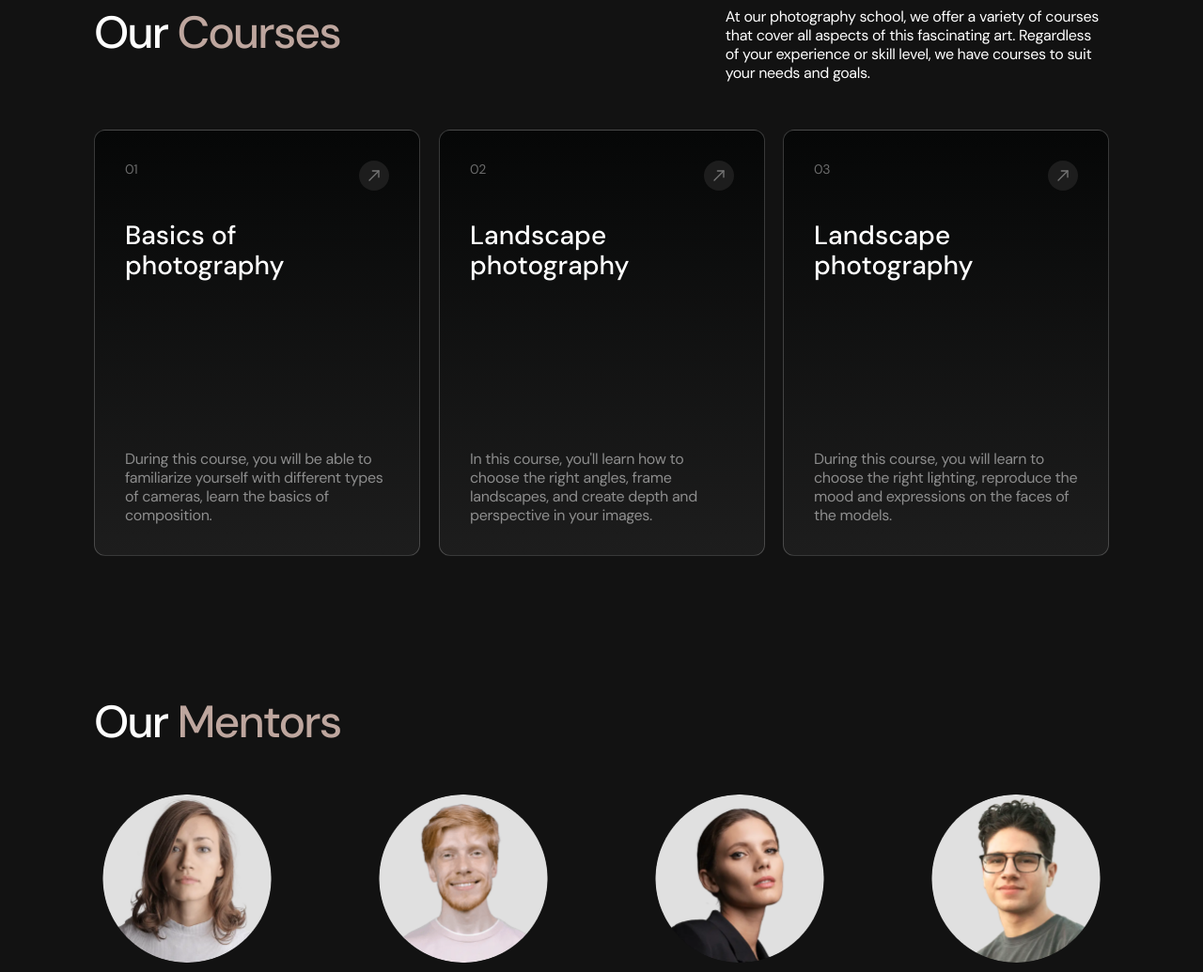
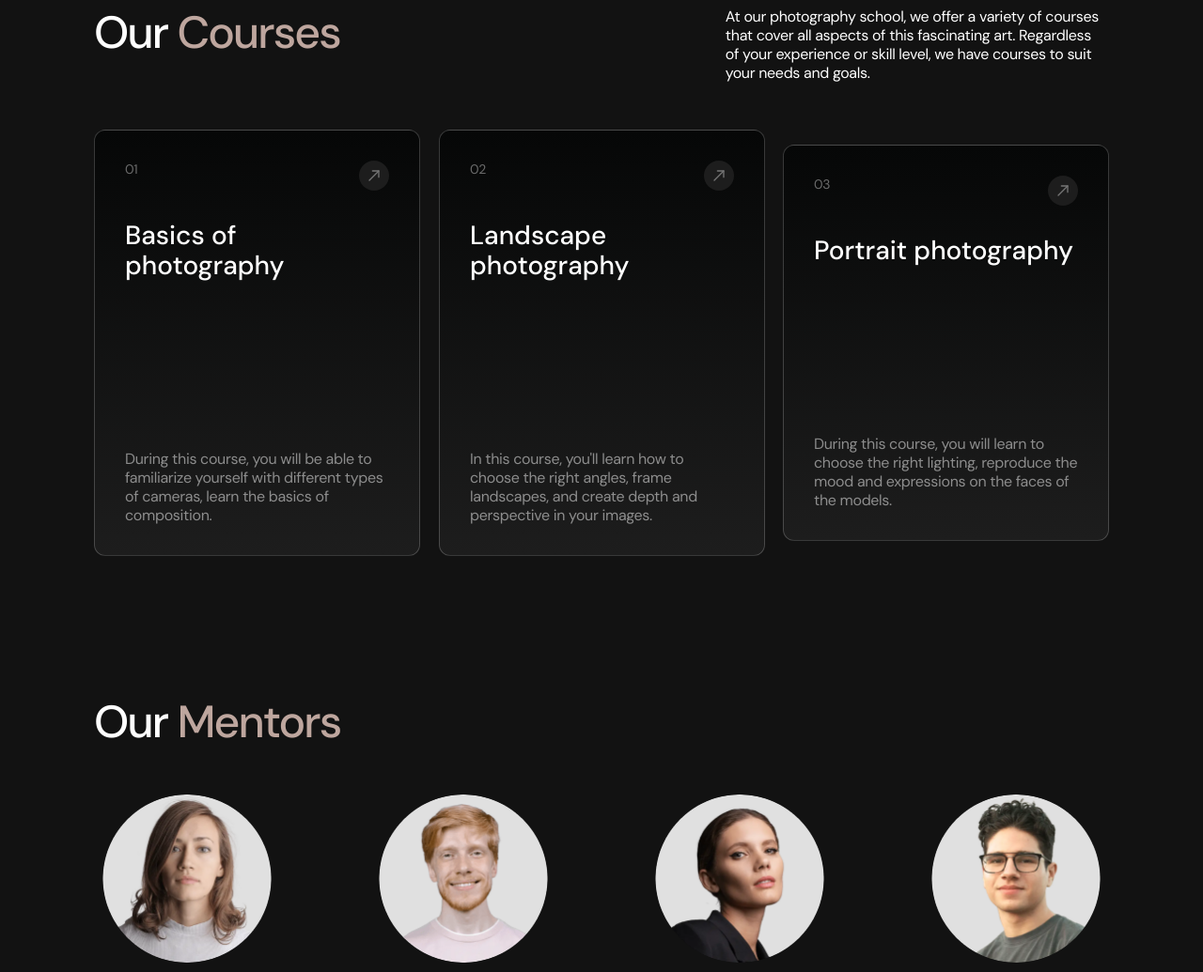
Before and after one commit to VolodymyrKozel/frontEndCoders, a website built with Vite: page src/index.html in a window 1280 px wide. Shown: the part 1634-2669 px from the top of the page at 94% size. Built offline with nearby package versions, Linux system fonts and the light colour scheme.

Commit message:
little fix

```diff
--- a/src/partials/our-courses.html
+++ b/src/partials/our-courses.html
@@ -78,7 +78,7 @@
           data-aos="fade-right"
           data-aos-delay="600"
         >
-          Landscape photography
+          Portrait photography
         </h3>
         <p
           class="courses-item-caption"
```
